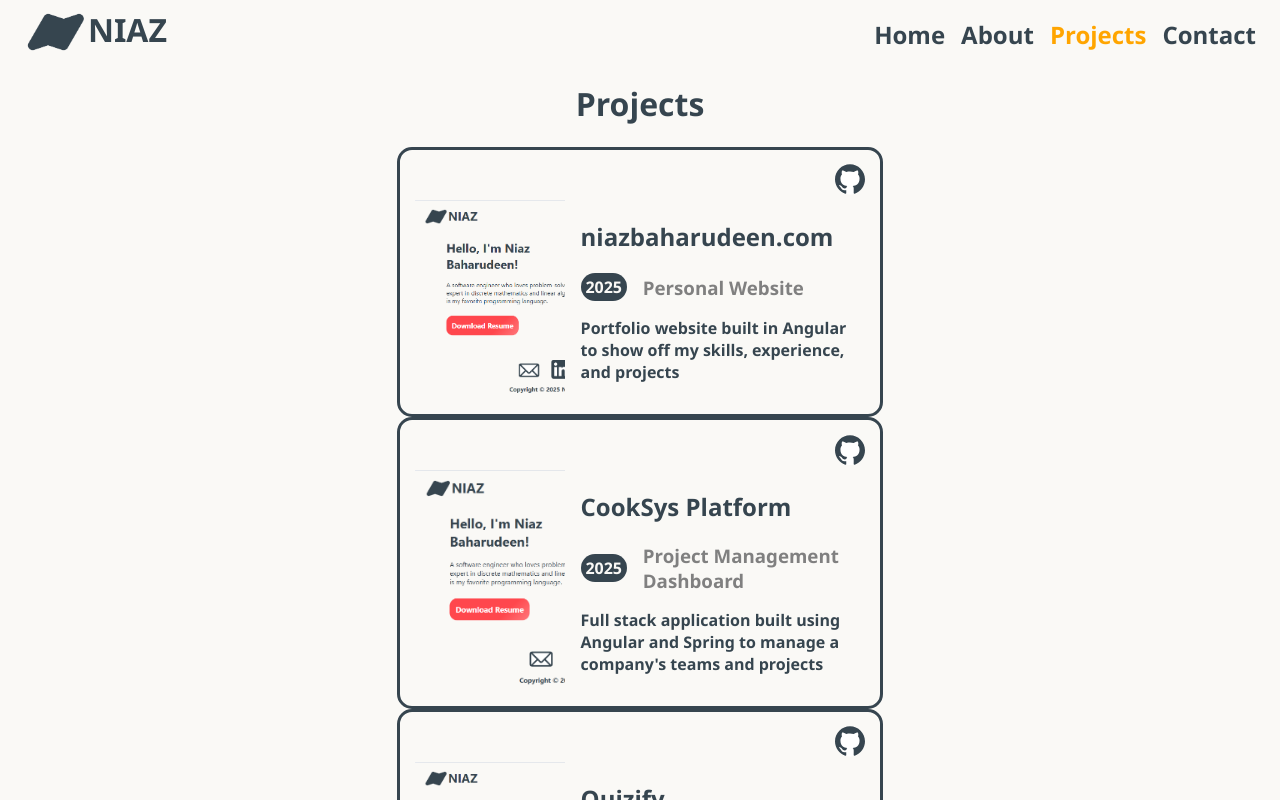
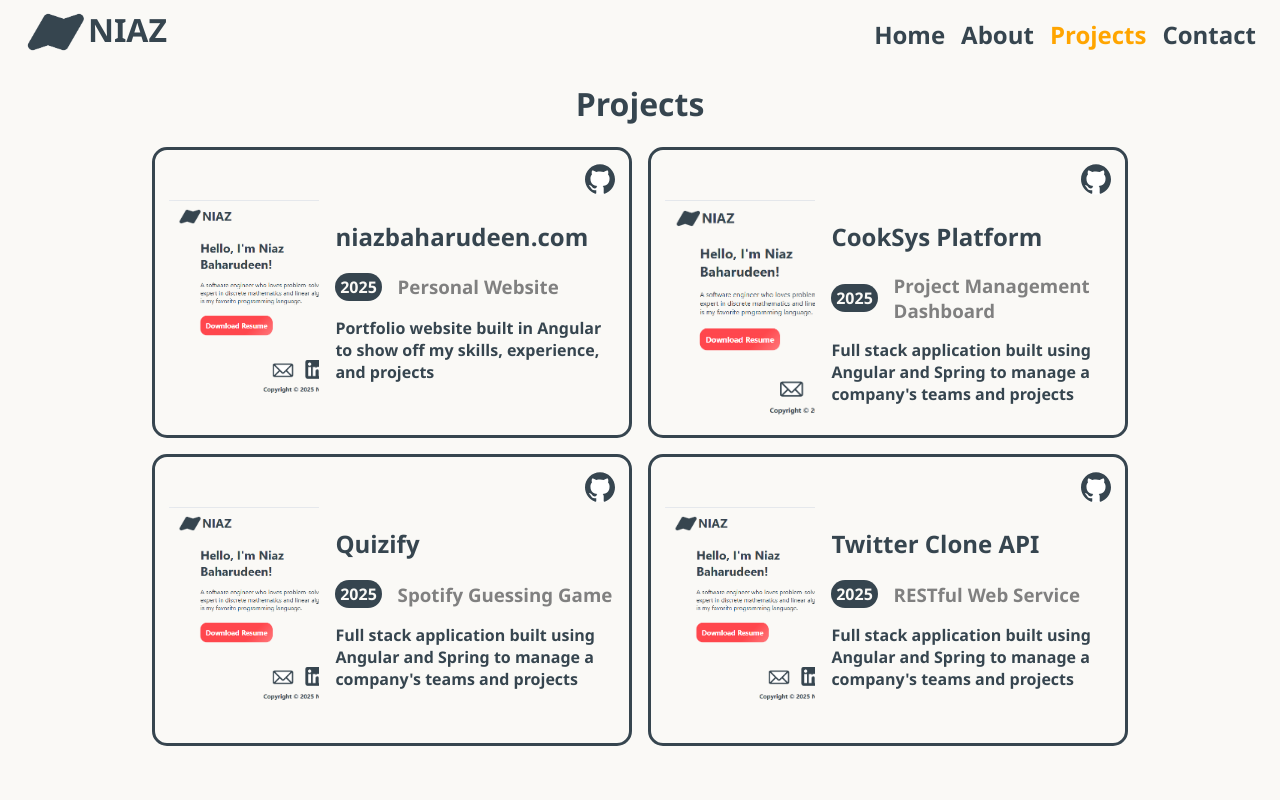
Before and after one commit to tuk05348/website-frontend, an Angular app: page /projects in a window 1280 px wide. Shown: the top 800 px of the page. Built offline with nearby package versions, Linux system fonts and the light colour scheme.

Commit message:
Updated project cards so that on desktop they form a grid of equally sized cards.

```diff
--- a/public/projects.json
+++ b/public/projects.json
@@ -14,7 +14,7 @@
         "image_url": "website.png",
         "image_title": "",
         "alt_text": "",
-        "github_url": "",
+        "github_url": "https://github.com/tuk05348/final-project",
         "year": 2025,
         "short_desc": "Project Management Dashboard",
         "long_desc": "Full stack application built using Angular and Spring to manage a company's teams and projects"
@@ -24,7 +24,7 @@
         "image_url": "website.png",
         "image_title": "",
         "alt_text": "",
-        "github_url": "",
+        "github_url": "https://github.com/tuk05348/whos-who",
         "year": 2025,
         "short_desc": "Spotify Guessing Game",
         "long_desc": "Full stack application built using Angular and Spring to manage a company's teams and projects"
@@ -34,7 +34,7 @@
         "image_url": "website.png",
         "image_title": "",
         "alt_text": "",
-        "github_url": "",
+        "github_url": "https://github.com/tuk05348/social-media",
         "year": 2025,
         "short_desc": "RESTful Web Service",
         "long_desc": "Full stack application built using Angular and Spring to manage a company's teams and projects"
--- a/src/app/project-card/project-card.component.css
+++ b/src/app/project-card/project-card.component.css
@@ -1,10 +1,12 @@
 .project-card {
     display: flex;
     flex-direction: column;
+    box-sizing: border-box;
     border: #36454F 3px solid;
     border-radius: 15px;
     padding: 3%;
     max-width: 30rem;
+    height: 100%;
 }
 
 .bold {
@@ -33,6 +35,7 @@
 
 .project {
     display: flex;
+    flex-direction: column;
     gap: 1em;
 }
 
@@ -53,3 +56,9 @@
     color: #808080;
     font-size: 1.17em;
 }
+
+@media (min-width: 1024px) {
+    .project {
+        flex-direction: row;
+    }
+}
--- a/src/app/projects/projects.component.css
+++ b/src/app/projects/projects.component.css
@@ -6,4 +6,14 @@
 
 .project-container {
     display: flex;
+    flex-direction: column;
+    gap: 1em;
 }
+
+@media (min-width: 1024px) {
+    .project-container {
+        display: grid;
+        grid-template-columns: 1fr 1fr;
+        grid-auto-rows: 1fr;
+    }
+}
--- a/src/app/projects/projects.component.html
+++ b/src/app/projects/projects.component.html
@@ -1,6 +1,8 @@
 <div class="project-page">
     <h1>Projects</h1>
-    <div class="project-container" *ngFor="let project of projects">
-        <app-project-card [project]="project" ></app-project-card>
+    <div class="project-container">
+        <div *ngFor="let project of projects">
+            <app-project-card [project]="project" ></app-project-card>
+        </div>
     </div>
 </div>
```
